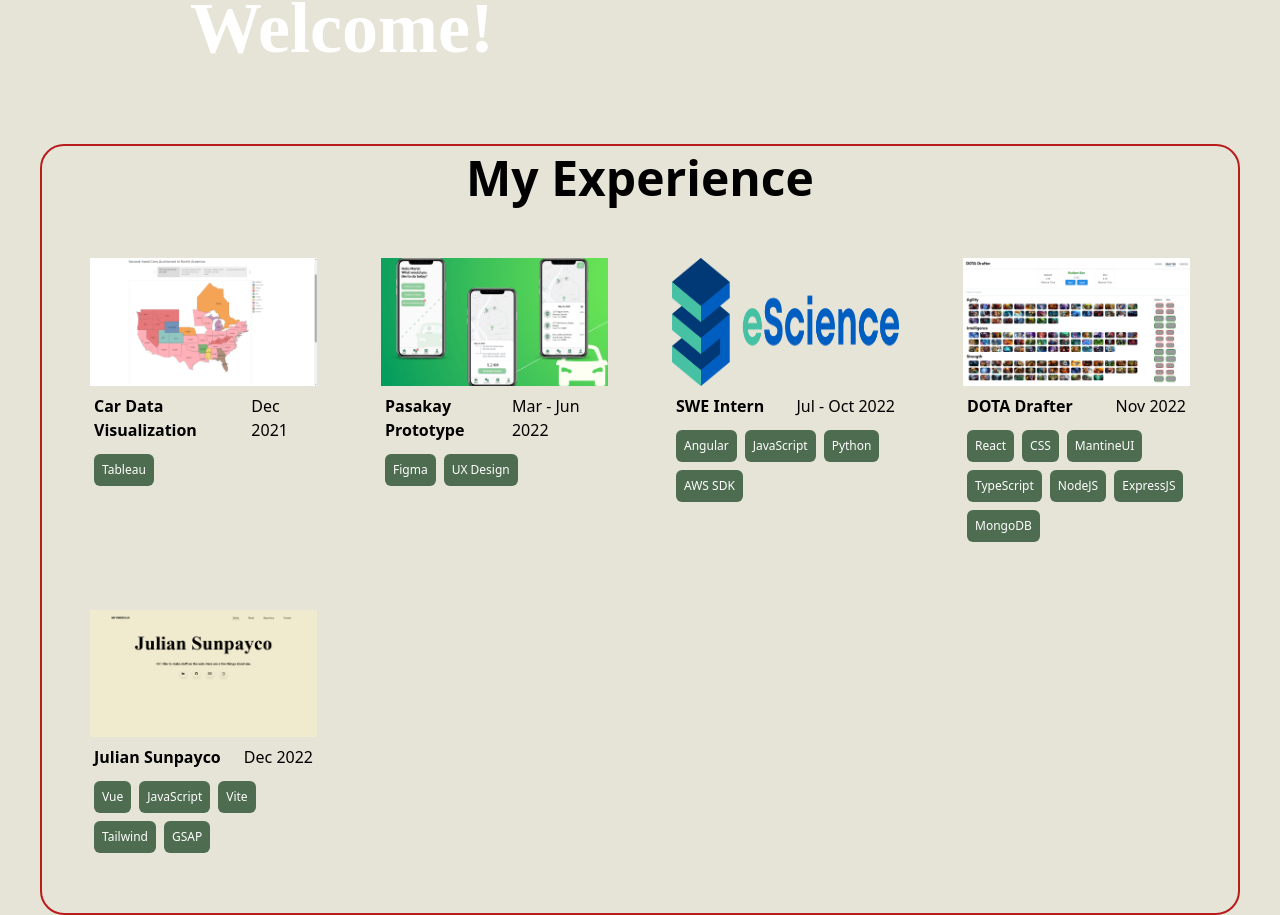
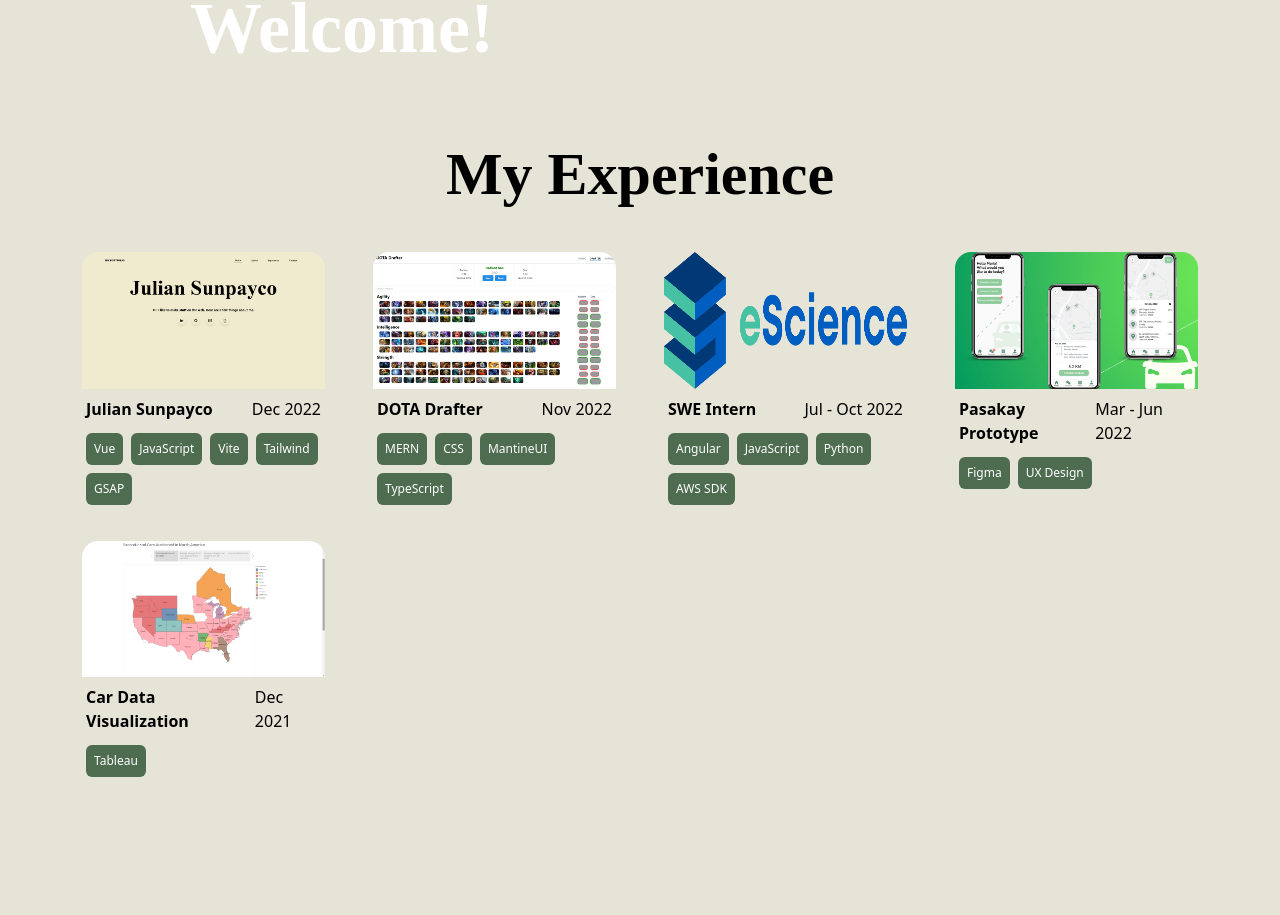
Before and after one commit to jSunpayco/julian-sunpayco, a Vue app: page / in a window 1280 px wide. Shown: the part 524-1439 px from the top of the page. After the commit the page ends 1353 px from the top, so only its background shows below. Built offline with nearby package versions, Linux system fonts and the light colour scheme.

Commit message:
Layout finishing touches

```diff
--- a/src/App.vue
+++ b/src/App.vue
@@ -23,10 +23,11 @@ export default {
             <a class="uppercase font-extrabold text-base py-2 rounded-full text-customRaisin" href="/#landing">
                 Sunpayco
             </a>
-            <ul class="hidden lg:flex ml-auto my-4 items-center w-auto space-x-12 text-customJet" v-scroll-spy-active="{ class: 'naviLinkActive' }" v-scroll-spy-link >
+            <ul class="hidden lg:flex ml-auto my-4 items-center space-x-12 text-customJet" v-scroll-spy-active="{ class: 'naviLinkActive' }" v-scroll-spy-link >
                 <!-- <li class="w-14"><a class="naviLink" href="#landing">HOME</a></li> -->
-                <li class="w-14"><a class="naviLink" href="#about">ABOUT</a></li>
-                <li class="w-14"><a class="naviLink" href="#works">EXPERIENCE</a></li>
+                <li><a class="naviLink" href="#about">ABOUT</a></li>
+                <li><a class="naviLink" href="#works">EXPERIENCE</a></li>
+                <li><a class="naviLink" href="#works">CONTACT</a></li>
             </ul>
             <div class="mx-5">
               <button class="lg:hidden block text-white hover:text-customBeigeDarker" @click.prevent="toggle()">
--- a/src/components/Landing.vue
+++ b/src/components/Landing.vue
@@ -4,7 +4,7 @@
 <template>
   <div class="sectionContainer">
     <div class="mt-24 md:px-10 lg:px-0 w-full md:w-1/2">
-      <h1 id="titleName" class="mx-auto font-bold text-center lg:text-start text-customRaisin w-full text-8xl">Welcome!</h1>
+      <h1 id="titleName" class="font-bold text-center lg:text-start text-customRaisin w-full text-8xl">Welcome!</h1>
       <p class="font-normal text-lg text-black text-justify">My name is <span class="font-bold">Julian Sunpayco</span> and I hold a bachelor's degree in Computer Science. I look forward to gain more professional experience as a Junior / Entry-level / Intern in <span class="font-bold">Web Development</span>. Feel free to contact me through one of these platforms.</p>
 
       <div class="flex justify-center xl:justify-start mt-2">
@@ -40,7 +40,7 @@
 
     </div>
 
-    <image src="../../images/Grad.png" class="max-h-[540px] mt-24 aspect-auto"/>
+    <image src="../../images/Grad.png" class="max-h-[680px] mt-24 aspect-auto"/>
   </div>
 </template>
 
--- a/src/components/Work.vue
+++ b/src/components/Work.vue
@@ -5,8 +5,8 @@ export default{
 </script>
 
 <template>
-    <div class="rounded-lg h-full p-4">
-        <img :src="`../../images/${this.aWork.preview}`" class="aspect-video"/>
+    <div class="h-full p-2">
+        <img :src="`../../images/${this.aWork.preview}`" class="aspect-video cursor-pointer rounded-t-2xl"/>
         <div class="workInfo">
             <p class="font-bold text-black">{{aWork.title}}</p>
             <p class="text-black">{{aWork.year}}</p>
--- a/src/components/Works.vue
+++ b/src/components/Works.vue
@@ -16,11 +16,11 @@ export default{
 
 <template>
   <div class="worksContainer">
-    <h1 class="worksTitle mt-2">My Experience</h1>
+    <h1 id="titleName" class="worksTitle">My Experience</h1>
 
     <div class="workGridContainer">
       <div class="workGrid">
-        <div v-for="item in exps" :key="item">
+        <div v-for="item in exps.slice().reverse()" :key="item">
           <Work :aWork="item"></Work>
         </div>
       </div>
@@ -30,4 +30,7 @@ export default{
 </template>
 
 <style scoped>
+#titleName{
+  font-family: "Butler";
+}
 </style>
--- a/src/data/experiences.js
+++ b/src/data/experiences.js
@@ -36,7 +36,7 @@ const experiences = [
         link: "https://dota-drafter.vercel.app/",
         year: "Nov 2022",
         description: "A MERN stack application for DOTA2 players to take turns in picking and banning a character within a time limit.",
-        techs: ["React", "CSS", "MantineUI", "TypeScript", "NodeJS", "ExpressJS", "MongoDB"],
+        techs: ["MERN", "CSS", "MantineUI", "TypeScript"],
         preview: 'drafter.png'
     },
     {
--- a/src/style.css
+++ b/src/style.css
@@ -72,11 +72,11 @@
 
   /* Exprience page */
   .worksContainer {
-    @apply h-full mx-auto xl:mx-10 rounded-3xl lg:mt-20 no-scrollbar border-2 border-red-700;
+    @apply h-full mx-10 rounded-3xl mt-20 no-scrollbar border-x-2 border-red-700 border-opacity-0;
   }
 
   .worksTitle {
-    @apply text-5xl font-bold text-black align-middle text-center w-full mt-10 md:mt-0;
+    @apply text-6xl font-bold text-black align-middle text-center w-full md:mt-0;
   }
 
   .workGridContainer {
@@ -84,7 +84,7 @@
   }
 
   .workGrid {
-    @apply grid md:grid-cols-2 lg:grid-cols-3 xl:grid-cols-4 grid-cols-1 gap-8;
+    @apply grid md:grid-cols-2 lg:grid-cols-3 xl:grid-cols-4 grid-cols-1 gap-x-8 gap-y-4;
   }
 
   .workInfo {
@@ -99,7 +99,7 @@
     @apply font-normal w-full flex flex-wrap justify-start;
   }
   .techItemsWork {
-    @apply text-center m-1 bg-customBeigeDark xl:bg-customGreenDark xl:text-white rounded-md p-2 text-xs pointer-events-none;
+    @apply text-center m-1 bg-customGreenDark text-white rounded-md p-2 text-xs pointer-events-none;
   }
 }
 
--- a/src/views/HomeView.vue
+++ b/src/views/HomeView.vue
@@ -14,7 +14,6 @@ export default {
     <div>
       <section id="landing">
         <Landing />
-        <Works />
       </section>
 
       <!-- <div class="one"></div>
@@ -24,13 +23,13 @@ export default {
 
       <!-- <section id="about">
           <About/>
-      </section>
+      </section> -->
 
       <section id="works">
           <Works/>
       </section>
 
-      <section id="contact">
+      <!-- <section id="contact">
           <Contact/>
       </section> -->
     </div>
```
